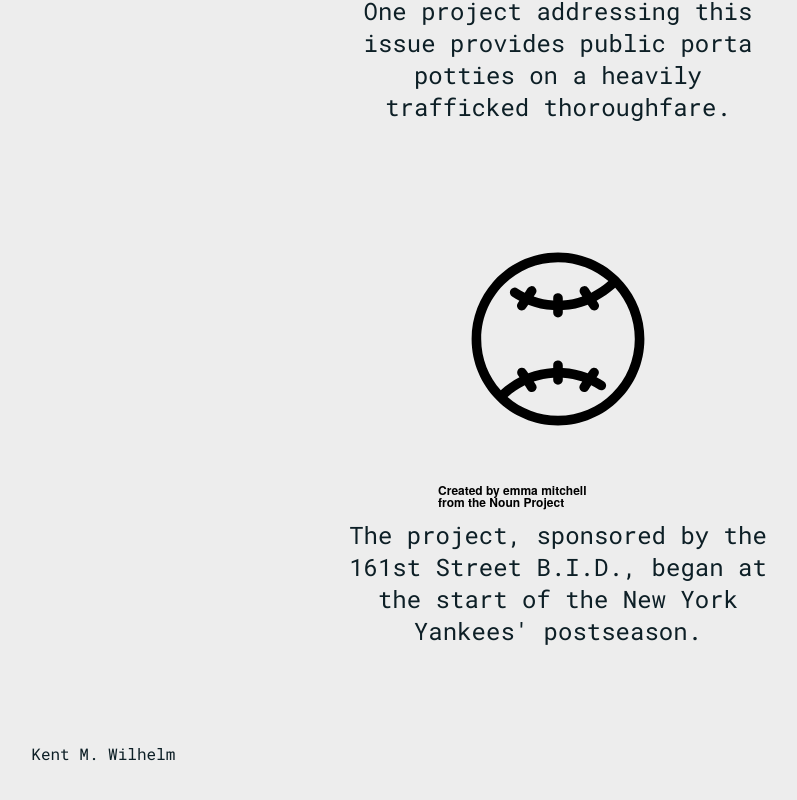
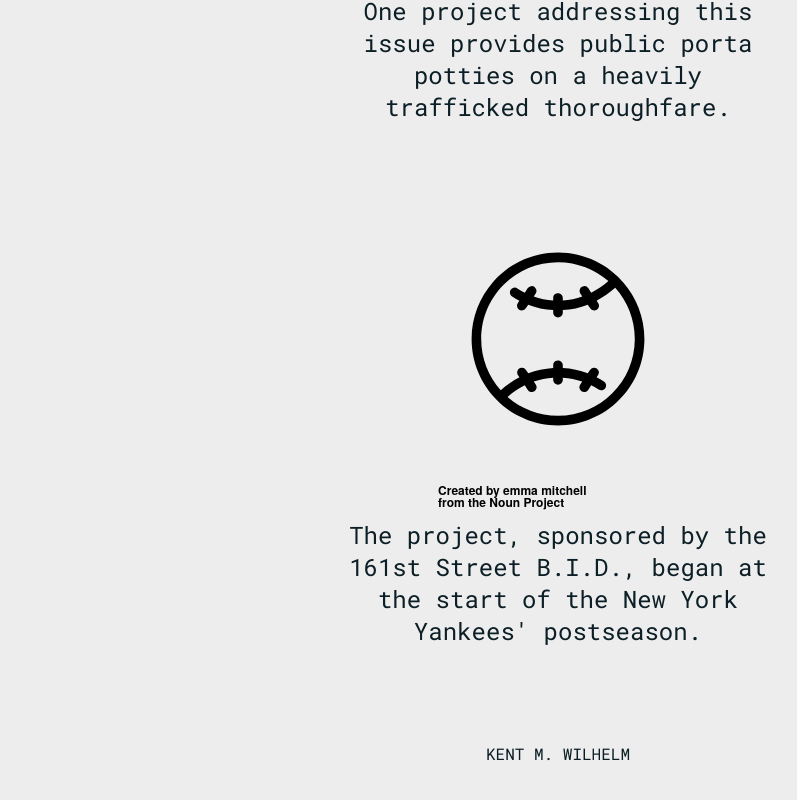
Before and after one commit to kwhc/cunyinteractive, a plain HTML site: page ass1.html in a window 1280 px wide. Shown: the part 1750-2550 px from the top of the page, without its empty margins (82-879 px from the left). Before the commit the page ends 2522 px from the top, so only its background shows below. Drawn offline with Linux system fonts and the light colour scheme.

Commit message:
Add byline

```diff
--- a/ass1.html
+++ b/ass1.html
@@ -42,7 +42,7 @@
         </div>
       </div>
 
-      <div>
+      <div class="byline__block">
         Kent M. Wilhelm
       </div>
 
--- a/css/styles.css
+++ b/css/styles.css
@@ -107,6 +107,11 @@ a:hover#assignment__1{
   display:block;
   margin: 0 auto;
 }
+.byline__block{
+  text-align: center;
+  text-transform: uppercase;
+  margin-bottom:6rem;
+}
 @media (min-width: 576px) {
  }
 
```
